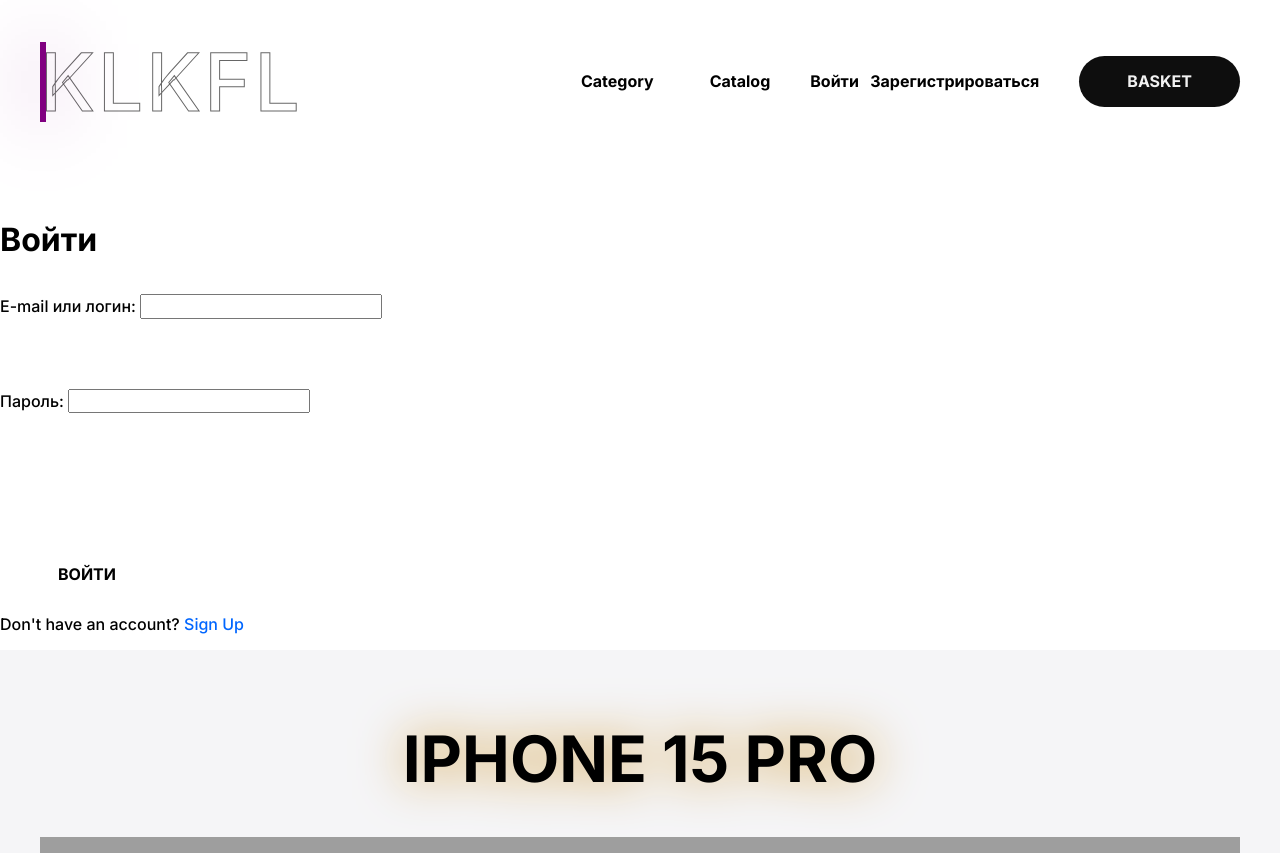
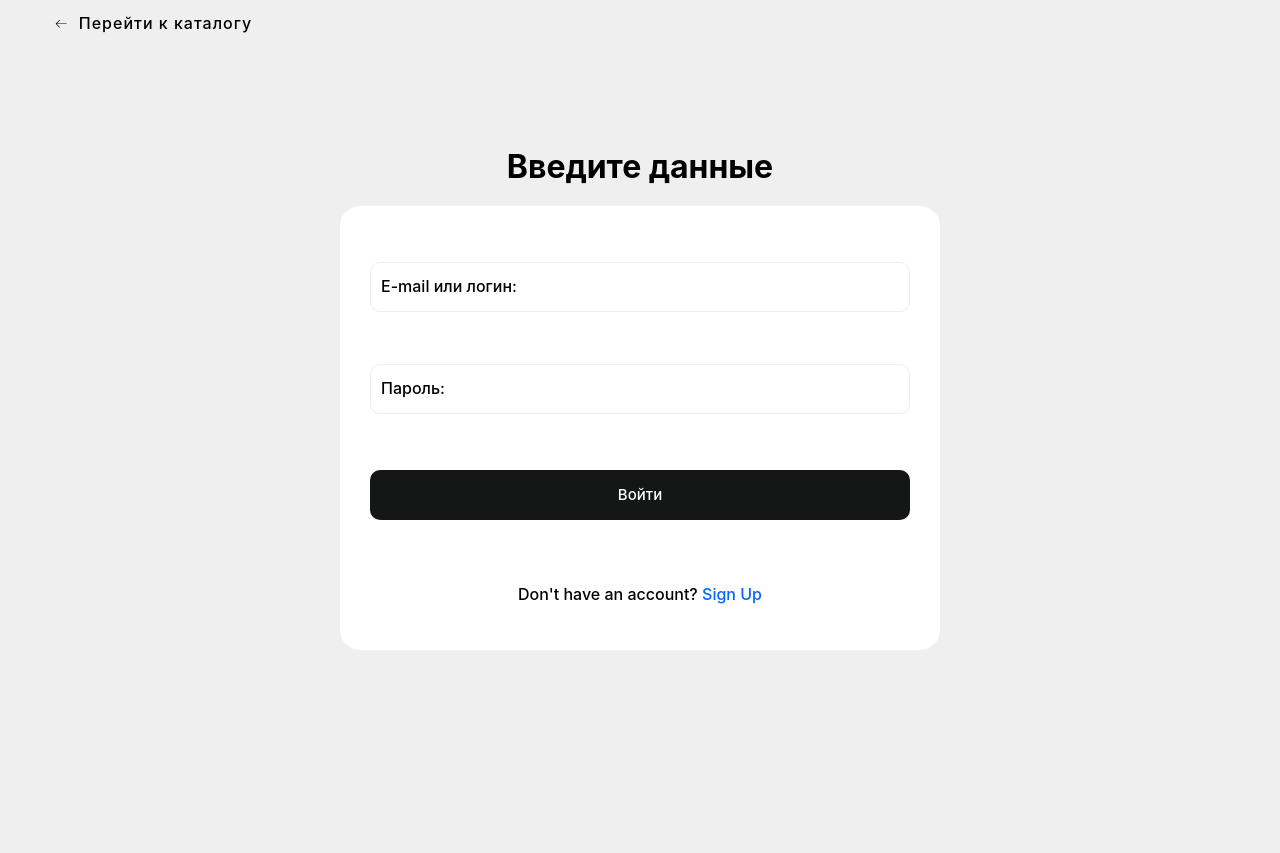
Before and after one commit to Longin-Khibovskiy/practice-shop, a Django app: page /login/ in a window 1280 px wide. Shown: the top 853 px of the page. After the commit the page ends 650 px from the top, so only its background shows below. Run offline with Django 4.2, Linux system fonts and the light colour scheme; data comes from the database, SQL or seed files in the repository; both versions use the stored data as it was after the commit; grey boxes are pictures that could not be loaded.

Commit message:
design for login page

```diff
--- a/shop/static/shop/css/base.css
+++ b/shop/static/shop/css/base.css
@@ -86,7 +86,7 @@ body {
     line-height: 29px;
     text-transform: uppercase;
     color: #fff;
-    background-color: #490e84;
+    background-color: #4c5567;
     padding: 22px 117px 19px;
     border-radius: 30px;
 }
--- a/shop/templates/shop/base.html
+++ b/shop/templates/shop/base.html
@@ -38,28 +38,23 @@
         <div class="new-info">
             <div class="new-text">
                 <p>
-                    Все модели оснащены однокристальной системой A16 Bionic,
-                    48-мегапиксельной основной камерой и экранами ProMotion с
-                    защитой Ceramic Shield и частотным диапазоном 1 — 120 Гц, а
-                    также ускоренной памятью LPDDR5. Дизайн линейки обновлен, на
-                    фронтальной панели смартфонов два выреза.
+                    iPhone 15 Pro — первый iPhone, изготовленный из титана авиационного класса, изготовленного из того
+                    же сплава, который используют космические корабли для полетов на Марс.
                 </p>
                 <p>
-                    Все iPhone 14 в США будут продаваться без лотка для SIM-карт:
-                    производитель заявляет, что улучшенная технология eSIM позволит
-                    перенести старые электронные сим-карты на новые смартфоны.
+                    Титан имеет одно из лучших
+                    соотношений прочности и веса среди всех металлов, что делает эти модели Pro самыми легкими за всю
+                    историю. Вы заметите разницу, как только возьмете его в руки.
                 </p>
                 <p>
-                    Обновлены фронтальная камера (она снабжена автофокусом и быстрее
-                    распознает пользователя в условиях недостаточной освещенности) и
-                    сенсор основной камеры.
+                    A17 Pro — это совершенно новый класс чипов iPhone, который на сегодняшний день обеспечивает лучшую
+                    графическую производительность.
                 </p>
-                <b>
-                    iPhone 14 Pro вышел в новом дизайне — без фирменной «челки».
-                    Также в ассортименте появился новый цвет. В смартфоне, в отличие
-                    от «обычных» 14-х айфонов, установлен процессор A16 Bionic,
-                    который может за секунду производить 4 трлн операций с фото.
-                </b>
+                <p>
+                    Мобильные игры будут выглядеть и ощущаться очень захватывающими, с невероятно детализированной
+                    средой и более реалистичными персонажами. А благодаря лучшей в отрасли скорости и эффективности A17
+                    Pro быстро и эффективно работает.
+                </p>
             </div>
             <img
                     class="images-new"
--- a/shop/templates/shop/product/login.html
+++ b/shop/templates/shop/product/login.html
@@ -1,31 +1,152 @@
-{% extends "shop/base.html" %}
+{% load static %}
+{% load humanize %}
+<link rel="stylesheet" href="{% static 'shop/css/normalize.css' %}"/>
+<link rel="stylesheet" href="{% static 'shop/css/detail.css' %}"/>
+<link rel="icon" href="{% static 'shop/img/img.png' %}">
+<style>
+    body {
+        background-color: #efefef;
+        text-align: center;
+    }
 
-{% block title %}
-    {{ title }}
-{% endblock %}
+    h1 {
+        text-align: center;
+    }
+
+    ::placeholder {
+        font-family: -apple-system, BlinkMacSystemFont, 'Segoe UI', Roboto, Oxygen, Ubuntu, Cantarell, 'Open Sans', 'Helvetica Neue', sans-serif;
+    }
+
+    form {
+        width: 100%;
+        align-content: center;
+        text-align: center;
+    }
+
+    .form-input {
+        margin-left: 10px;
+        border-radius: 10px;
+        border: none;
+        width: 100%;
+        height: 100%;
+    }
+
+    .form-input:focus {
+        outline: none;
+    }
+
+    .inputForm {
+        border: 1.5px solid #ecedec;
+        border-radius: 10px;
+        height: 50px;
+        display: flex;
+        align-items: center;
+        padding-left: 10px;
+        transition: 0.2s ease-in-out;
+    }
+
+    .form-input {
+        margin-left: 10px;
+        border-radius: 10px;
+        border: none;
+        width: 70%;
+        height: 100%;
+    }
+
+    .form-input:focus {
+        outline: none;
+    }
+
+    .inputForm:focus-within {
+        border: 1.5px solid #2d79f3;
+    }
+
+    .button-submit {
+        margin: 20px 0 10px 0;
+        background-color: #151717;
+        border: none;
+        color: white;
+        font-size: 15px;
+        font-weight: 500;
+        border-radius: 10px;
+        height: 50px;
+        width: 100%;
+        cursor: pointer;
+    }
+
+    .button-back {
+        display: flex;
+        height: 3em;
+        width: 150px;
+        align-items: center;
+        justify-content: center;
+        background-color: #efefef;
+        border-radius: .60em;
+        letter-spacing: 1px;
+        transition: all 0.2s linear;
+        cursor: pointer;
+        border: none;
+        background: #efefef;
+    }
+
+    .button-back > svg {
+        margin-right: 5px;
+        margin-left: 5px;
+        font-size: 20px;
+        transition: all 0.4s ease-in;
+    }
+
+    .button-back:hover > svg {
+        font-size: 1.2em;
+        transform: translateX(-5px);
+    }
+
+    .button-back:hover {
+        box-shadow: 9px 9px 33px #d1d1d1, -9px -9px 33px #ffffff;
+        transform: translateY(-2px);
+    }
+</style>
 
 {% block content %}
-    <br><br><br>
-    <h1>{{ title }}</h1>
-    <br>
-    <div class="col-md-5">
-        <form method="post">
-            {% csrf_token %}
+    <div style="display: flex">
+                    <a class="button-back" href="{% url 'shop:catalog' %}" style="width: 300px">
+                        <svg height="16" width="16" xmlns="http://www.w3.org/2000/svg" version="1.1"
+                             viewBox="0 0 1024 1024">
+                            <path d="M874.690416 495.52477c0 11.2973-9.168824 20.466124-20.466124 20.466124l-604.773963 0 188.083679 188.083679c7.992021 7.992021 7.992021 20.947078 0 28.939099-4.001127 3.990894-9.240455 5.996574-14.46955 5.996574-5.239328 0-10.478655-1.995447-14.479783-5.996574l-223.00912-223.00912c-3.837398-3.837398-5.996574-9.046027-5.996574-14.46955 0-5.433756 2.159176-10.632151 5.996574-14.46955l223.019353-223.029586c7.992021-7.992021 20.957311-7.992021 28.949332 0 7.992021 8.002254 7.992021 20.957311 0 28.949332l-188.073446 188.073446 604.753497 0C865.521592 475.058646 874.690416 484.217237 874.690416 495.52477z"></path>
+                        </svg>
+                        <span style="padding-left: 5px">Перейти к каталогу</span>
+                    </a></div>
+    <div class="container" style="margin-top: 100px">
+        <div class="row">
+            <div class="login wrap">
+                <h1 class="h1">Введите данные</h1>
+                <br>
+                <div style="display: flex; justify-content: center">
+                    <form method="post"
+                          style="display: flex;flex-direction: column;gap: 10px;background-color: #ffffff;padding: 30px;width: 50%;border-radius: 20px;font-family: -apple-system, BlinkMacSystemFont, 'Segoe UI', Roboto, Oxygen, Ubuntu, Cantarell, 'Open Sans', 'Helvetica Neue', sans-serif;">
+                        {% csrf_token %}
+                        <!-- Отражение общих ошибок авторизации ползователей. Т.е. ошибки связанные не с заполнением полей, напр. неверные логин/пароль-->
+                        <div class="form-error">{{ form.non_field_errors }}</div>
+                        <!-- Конец -->
+                        {% for f in form %}
+                            <p class="inputForm">
+                                <label class="form-label" for="{{ f.id_for_label }}"> {{ f.label }}: </label>{{ f }}
+                            </p>
+                            <div class="form-error">{{ f.errors }}</div>
+                        {% endfor %}
+                        <button type="submit" class="button-submit">Войти
+                        </button>
+                        <br>
 
-            <!-- Отражение общих ошибок авторизации ползователей. Т.е. ошибки связанные не с заполнением полей, напр. неверные логин/пароль-->
-            <div class="form-error">{{ form.non_field_errors }}</div>
-            <!-- Конец -->
-
-            {% for f in form %}
-                <p><label class="form-label" for="{{ f.id_for_label }}"> {{ f.label }}: </label>{{ f }}</p>
-                <div class="form-error">{{ f.errors }}</div>
-                <br><br>
-            {% endfor %}
-            <br><br><br>
-            <button type="submit" class="btn btn-outline-primary">Войти</button>
-            <br>
-        </form>
-        <p class="p">Don't have an account? <a class="span" style="color: #0066ff" href="{% url 'shop:register' %}">Sign
-            Up</a>
+                        <p class="p">Don't have an account? <a class="span" style="color: #0066ff"
+                                                               href="{% url 'shop:register' %}">Sign
+                            Up
+                        </a></p>
+                    </form>
+                </div>
+            </div>
+        </div>
     </div>
+    <br><br>
+    <div style="height: 150px"></div>
 {% endblock %}
```
Also changed, not shown: db.sqlite3, 2 other files.
